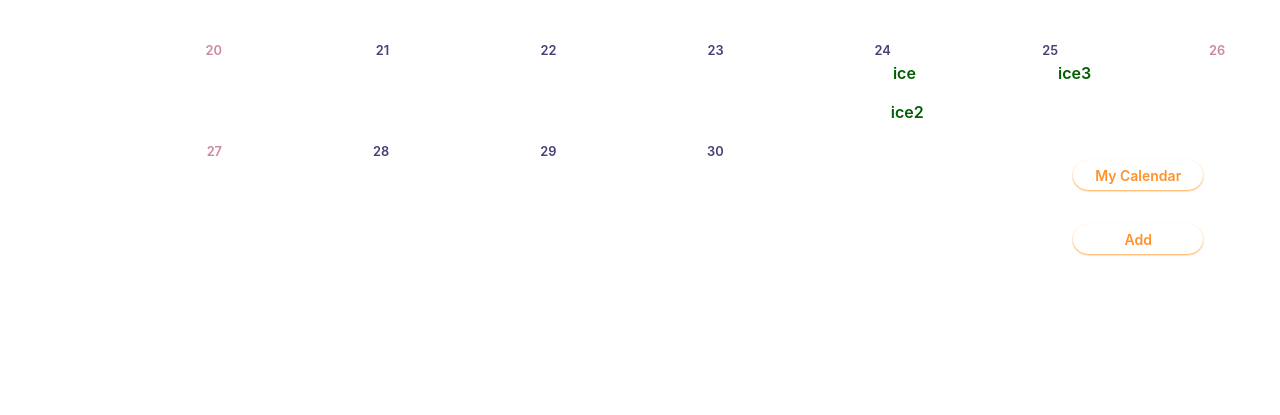
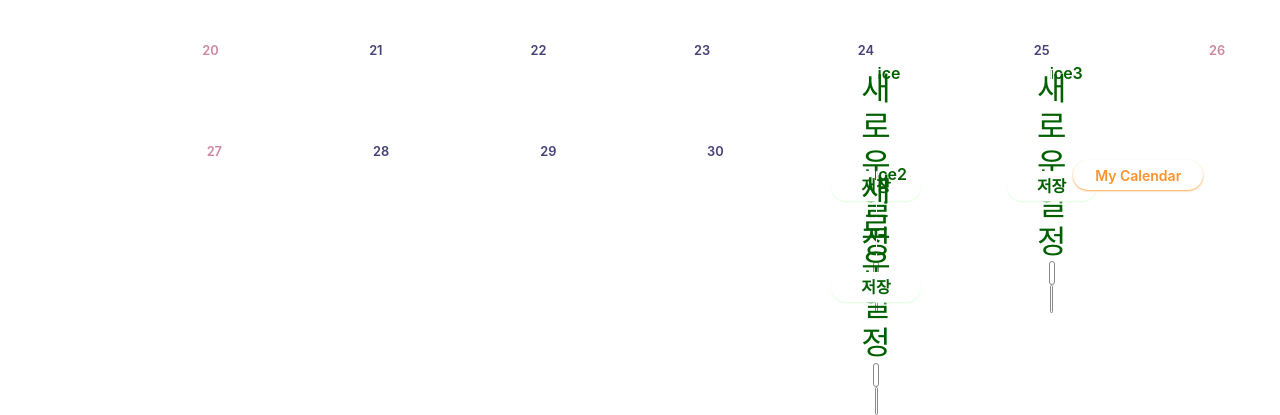
Before and after one commit to smilejakdu/watcha-with-me, a React (Create React App) app in the folder watcha-front/: page / in a window 1280 px wide. Shown: the part 466-881 px from the top of the page. Before the commit the page ends 857 px from the top, so only its background shows below. Built offline with nearby package versions, Linux system fonts and the light colour scheme; no server answers; the HTML template or start-up script is replaced by a standard one.

Commit message:
first_loading

```diff
--- a/watcha-front/src/components/CalendarModal/CalendarModal.js
+++ b/watcha-front/src/components/CalendarModal/CalendarModal.js
@@ -29,7 +29,6 @@ const CalendarModal=(props)=> {
         data:""
       })
 			alert("success");
-			props.history.goBack();
 		} else {
 			alert("정보를 입력해주세요");
 		}
@@ -48,7 +47,7 @@ const CalendarModal=(props)=> {
         <input type="datetime-local" id="scheduleDate" />
       </InputBox>
       <BtnBox>
-        <button onClick={props.history.goBack}>뒤로</button>
+        {/* <button onClick={props.history.goBack}>뒤로</button> */}
         <button onClick={checkSchedule}>저장</button>
       </BtnBox>
     </AddContainer>
--- a/watcha-front/src/pages/CalendarPage/CalendarPage.js
+++ b/watcha-front/src/pages/CalendarPage/CalendarPage.js
@@ -1,7 +1,7 @@
 /*eslint-disable*/
 import React, { useState, useEffect } from "react";
 import { useSelector, useDispatch } from "react-redux";
-import Modal from "../../components/Modal/Modal"
+import CalendarModal from "../../components/CalendarModal/CalendarModal"
 import {
   Container,
   Header,
@@ -23,7 +23,6 @@ const Calendar = ({today , history}) => {
   var thismonth = today.getMonth();
   var thisday = today.getDate();
   var toDay = `${thisyear}-${thismonth < 9 ? "0"+(thismonth+1):thismonth+1}-${thisday<10?"0"+thisday : thisday}`;
-  console.log(`today : ${toDay}`);
   // 여기서 데이터를 가져오면 된다.
   useEffect(() => {});
 
@@ -110,7 +109,10 @@ const Calendar = ({today , history}) => {
                         onClick={openModal}
                       >
                         {schedule.desc}
-                        <Modal isOpen={isModalOpen} close={closeModal} />
+                        <CalendarModal
+                          isOpen={isModalOpen}
+                          close={closeModal}
+                        />
                       </ScheduleStyle>
                     );
                   })}
@@ -134,9 +136,9 @@ const Calendar = ({today , history}) => {
     { once: true }
   );
 
-  const [month, changeMonth] = React.useState(thismonth);
-  const [year, changeYear] = React.useState(thisyear);
-  const [isModalOpen, setModalState] = React.useState(false);
+  const [month, changeMonth] = useState(thismonth+1);
+  const [year, changeYear] = useState(thisyear);
+  const [isModalOpen, setModalState] = useState(false);
 
   const nextMonth = () => {
     if (month != 11) {
@@ -168,10 +170,13 @@ const Calendar = ({today , history}) => {
 
   return (
     <Container>
+      {isModalOpen && (
+        <CalendarModal isOpen={ModalShowOpen} close={ModalShowClose} />
+      )}
       <Header>
         <button onClick={prevMonth}>◀</button>
         <span>
-          {monList[month]} {year}
+          {monList[month-1]} {year}
         </span>
         <button onClick={nextMonth}>▶</button>
       </Header>
@@ -185,18 +190,10 @@ const Calendar = ({today , history}) => {
           <div>Fri</div>
           <div>Sat</div>
         </Day>
-
-        {makeCalendar(year, month)}
+        {makeCalendar(year, month-1)}
       </Days>
 
       <FloatBtn1>My Calendar</FloatBtn1>
-      <FloatBtn2
-        onClick={() => {
-          history.push("/add");
-        }}
-      >
-        Add{/* <img src={btn}/> */}
-      </FloatBtn2>
     </Container>
   );
 };
```
